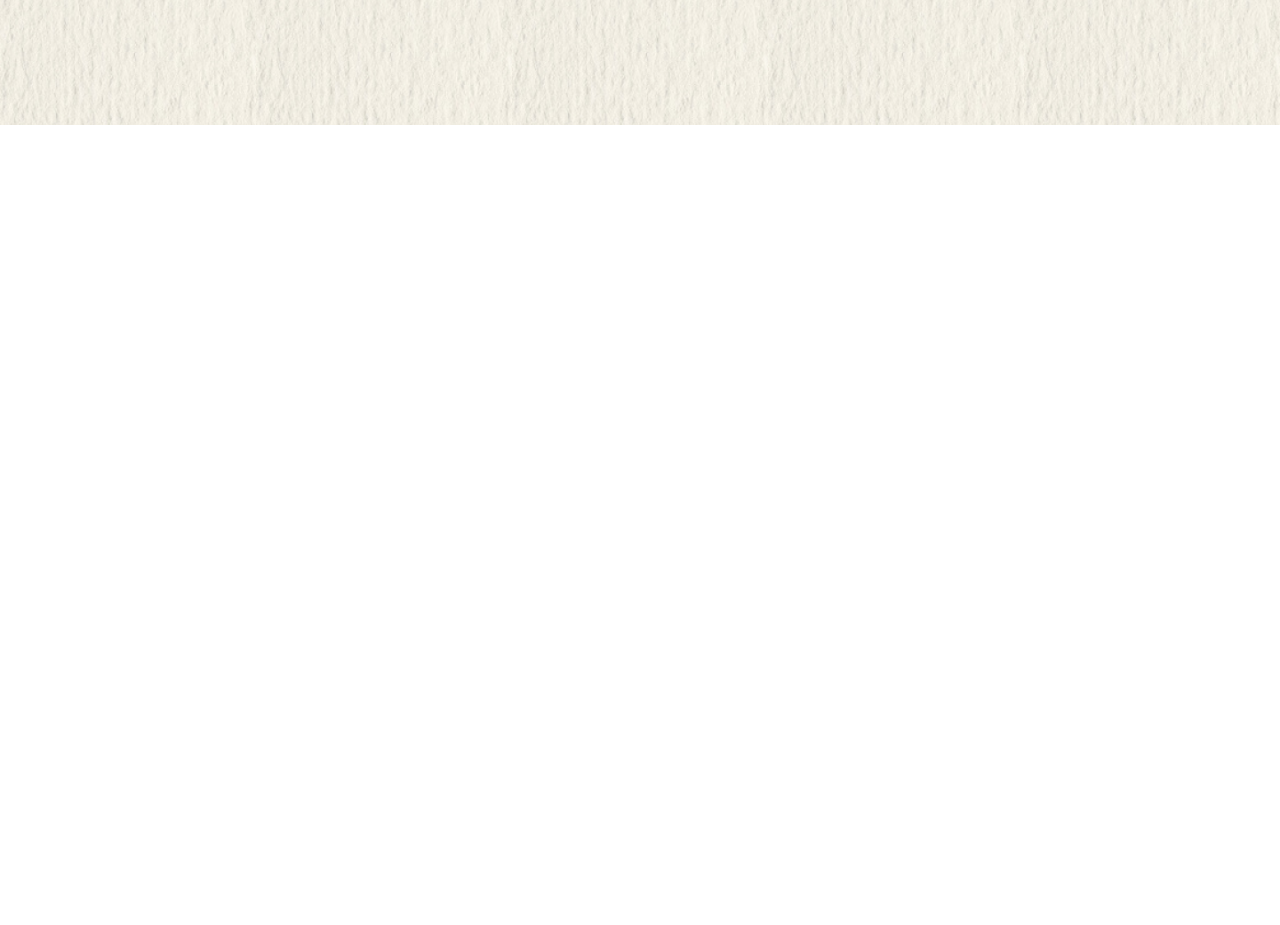
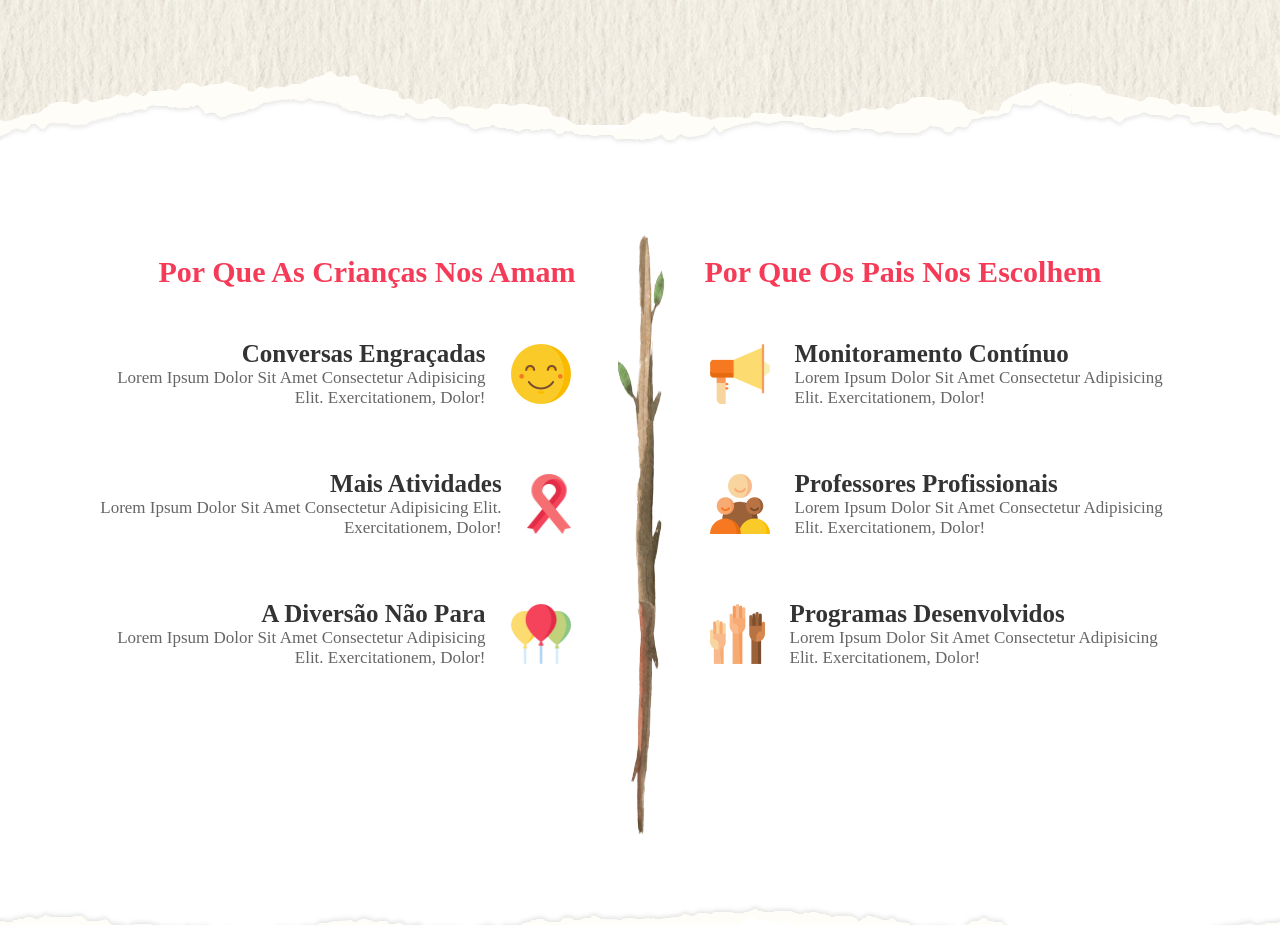
Before and after one commit to guibafica/Kindergarten_frontend, a Next.js app: page / in a window 1280 px wide. Shown: the part 675-1600 px from the top of the page. Before the commit the page ends 800 px from the top, so only its background shows below. Built offline with nearby package versions, Linux system fonts and the light colour scheme.

Commit message:
CHORE: Finalizes features section

```diff
--- a/src/pages/home.module.scss
+++ b/src/pages/home.module.scss
@@ -1,9 +1,5 @@
 // // Começo header section and responsiveness
 .homepage {
-  // h1, h3 {
-  //   font-family: 'Oswald', sans-serif;
-  // }
-
   header {
     position: fixed;
     top: 0;
@@ -113,12 +109,40 @@
         }
       }
     }
+
+    .features {
+      flex-flow: column;
+
+      .stick {
+        display: none;
+      }
+    }
   }
 
-  @media (max-width: 450px) {}
+  @media (max-width: 450px) {
+    .features {
+      .boxContainer {
+        text-align: center;
+
+        &:first-child {
+          text-align: center;
+
+          .box {
+            flex-flow: column;
+          }
+        }
+
+        .box {
+          flex-flow: column;
+        }
+      }
+    }
+  }
 }
 // // Fim header section and responsiveness
+
 // // ~~~~~~~~~~~~~~~~~~~~~~~~~~~~~~~~~~~~~~~~~~~~~~~~~~~~~~~~~~~~~~~~~~~~~~~~~~
+
 // Começo home section
 .home {
   display: flex;
@@ -170,7 +194,83 @@
   }
 }
 // Fim home section
+
 // // ~~~~~~~~~~~~~~~~~~~~~~~~~~~~~~~~~~~~~~~~~~~~~~~~~~~~~~~~~~~~~~~~~~~~~~~~~~
+
+// Começo features section
+.features {
+  display: flex;
+  position: relative;
+
+  &::before,
+  &::after {
+    content: '';
+    position: absolute;
+    left: 50%;
+    transform: translateX(-50%);
+    height: 10rem;
+    width: 100%;
+    background-size: cover;
+  }
+
+  &::before {
+    background:url(../../public/images/img-top.png) no-repeat;
+    top: -6rem;
+  }
+
+  &::after {
+    background:url(../../public/images/img-down.png) no-repeat;
+    bottom: -6rem;
+  }
+
+  .stick {
+    padding: 0 2rem;
+  }
+
+  .boxContainer {
+    &:first-child {
+      text-align: right;
+
+      .box{
+        flex-flow: row-reverse;
+      }
+    }
+
+    .title {
+      font-size: 3rem;
+      color: var(--red);
+      padding: 2rem;
+    }
+
+    .box {
+      display: flex;
+      align-items: center;
+      padding: 1rem 0;
+
+      img {
+        height: 6rem;
+        width: 6rem;
+        margin: 2.5rem;
+      }
+
+      .info {
+        h3 {
+          font-size: 2.5rem;
+          color: #333;
+        }
+
+        p {
+          font-size: 1.7rem;
+          color: #666;
+        }
+      }
+    }
+  }
+}
+// Fim features section
+
+// // ~~~~~~~~~~~~~~~~~~~~~~~~~~~~~~~~~~~~~~~~~~~~~~~~~~~~~~~~~~~~~~~~~~~~~~~~~~
+
 // Começo footer section
 .footer {
   background: #282727;
--- a/src/pages/index.tsx
+++ b/src/pages/index.tsx
@@ -80,6 +80,98 @@ export default function Home() {
       </section>
       {/* Fim home section */}
 
+      {/* Começo features section */}
+      <section className={styles.features} id="features">
+        <div className={styles.boxContainer}>
+          <h3 className={styles.title}>Por que as crianças nos amam</h3>
+
+          <div className={styles.box}>
+            <img src="images/left-icon1.png" alt="" />
+
+            <div className={styles.info}>
+              <h3>Conversas engraçadas</h3>
+
+              <p>
+                Lorem ipsum dolor sit amet consectetur adipisicing elit.
+                Exercitationem, dolor!
+              </p>
+            </div>
+          </div>
+
+          <div className={styles.box}>
+            <img src="images/left-icon2.png" alt="" />
+
+            <div className={styles.info}>
+              <h3>Mais atividades</h3>
+
+              <p>
+                Lorem ipsum dolor sit amet consectetur adipisicing elit.
+                Exercitationem, dolor!
+              </p>
+            </div>
+          </div>
+
+          <div className={styles.box}>
+            <img src="images/left-icon3.png" alt="" />
+
+            <div className={styles.info}>
+              <h3>A diversão não para</h3>
+
+              <p>
+                Lorem ipsum dolor sit amet consectetur adipisicing elit.
+                Exercitationem, dolor!
+              </p>
+            </div>
+          </div>
+        </div>
+
+        <img className={styles.stick} src="images/stick.png" alt="" />
+
+        <div className={styles.boxContainer}>
+          <h3 className={styles.title}>Por que os pais nos escolhem</h3>
+
+          <div className={styles.box}>
+            <img src="images/right-icon1.png" alt="" />
+
+            <div className={styles.info}>
+              <h3>Monitoramento contínuo</h3>
+
+              <p>
+                Lorem ipsum dolor sit amet consectetur adipisicing elit.
+                Exercitationem, dolor!
+              </p>
+            </div>
+          </div>
+
+          <div className={styles.box}>
+            <img src="images/right-icon2.png" alt="" />
+
+            <div className={styles.info}>
+              <h3>Professores profissionais</h3>
+
+              <p>
+                Lorem ipsum dolor sit amet consectetur adipisicing elit.
+                Exercitationem, dolor!
+                </p>
+            </div>
+          </div>
+
+          <div className={styles.box}>
+            <img src="images/right-icon3.png" alt="" />
+
+            <div className={styles.info}>
+              <h3>Programas desenvolvidos</h3>
+
+              <p>
+                Lorem ipsum dolor sit amet consectetur adipisicing elit.
+                Exercitationem, dolor!
+              </p>
+            </div>
+          </div>
+        </div>
+      </section>
+      {/* Fim features section */}
+
       {/* Começo footer section */}
       {/* <div className={styles.footer}>
         <div className={styles.boxContainer}>
```
Also changed, not shown: public/index.txt, public/style.txt.
